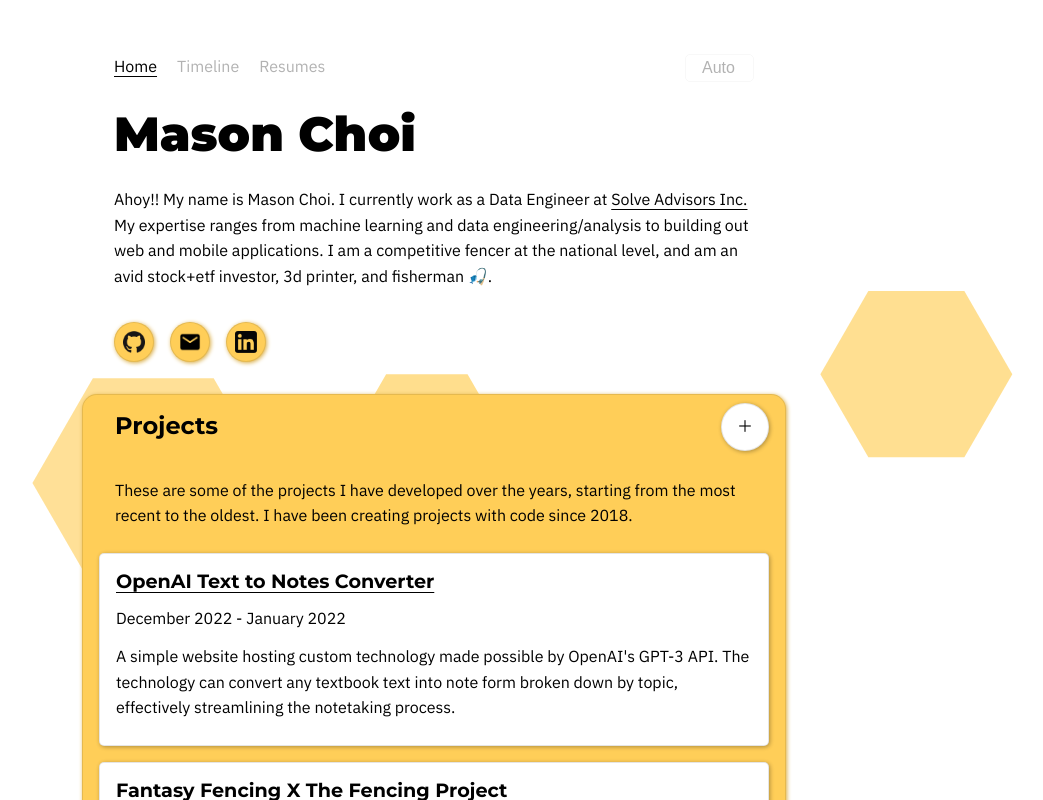
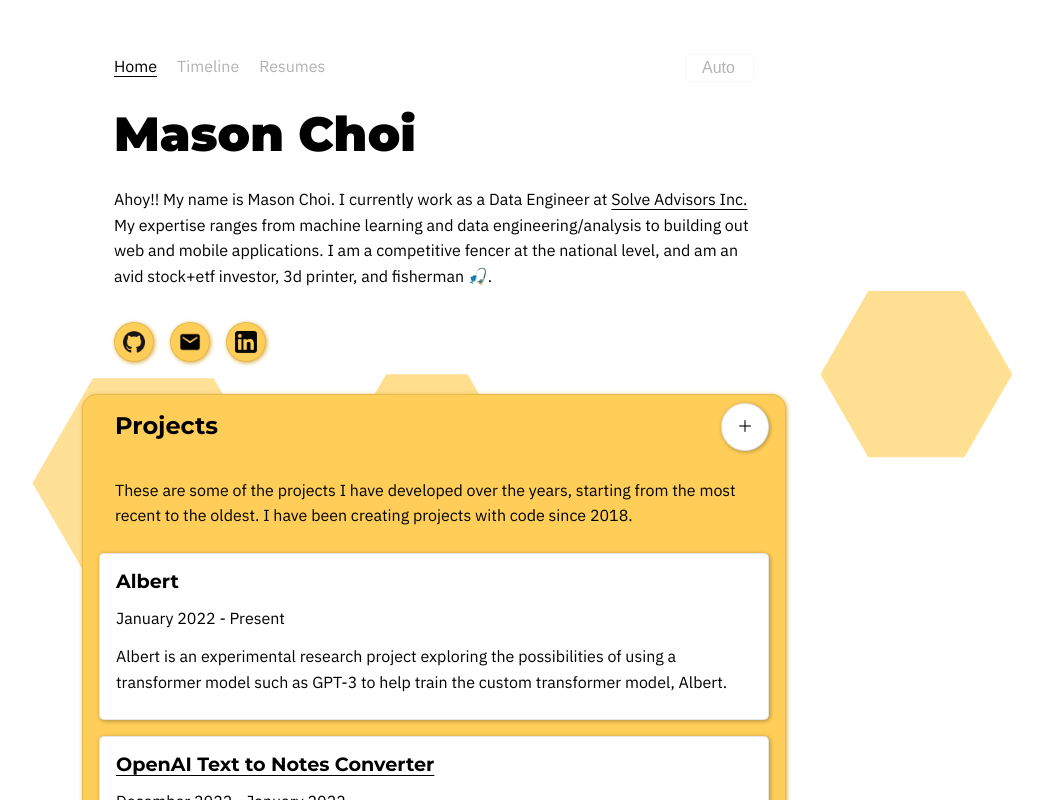
Before and after one commit to Tennis-Ball/personal_website, a Next.js app: page / in a window 1280 px wide. Both pictures are taken after a click on the element 640 px from the left and 426 px from the top of the page. Shown: the top 800 px of the page, without its empty margins (206-1249 px from the left). Built offline with nearby package versions, Linux system fonts and the light colour scheme.

Commit message:
add Albert

```diff
--- a/pages/index.js
+++ b/pages/index.js
@@ -21,6 +21,11 @@ export default function Home() {
 			<Contacts/>
 			<Dropdown title="Projects">
 				<p>These are some of the projects I have developed over the years, starting from the most recent to the oldest. I have been creating projects with code since 2018.</p>
+				<Card>
+					<h3>Albert</h3>
+					<p>January 2022 - Present</p>
+					<p>Albert is an experimental research project exploring the possibilities of using a transformer model such as GPT-3 to help train the custom transformer model, Albert.</p>
+				</Card>
 				<Card>
 					<h3><a href="https://text2notes.com/" target="_blank" rel="noreferrer">OpenAI Text to Notes Converter</a></h3>
 					<p>December 2022 - January 2022</p>
```
